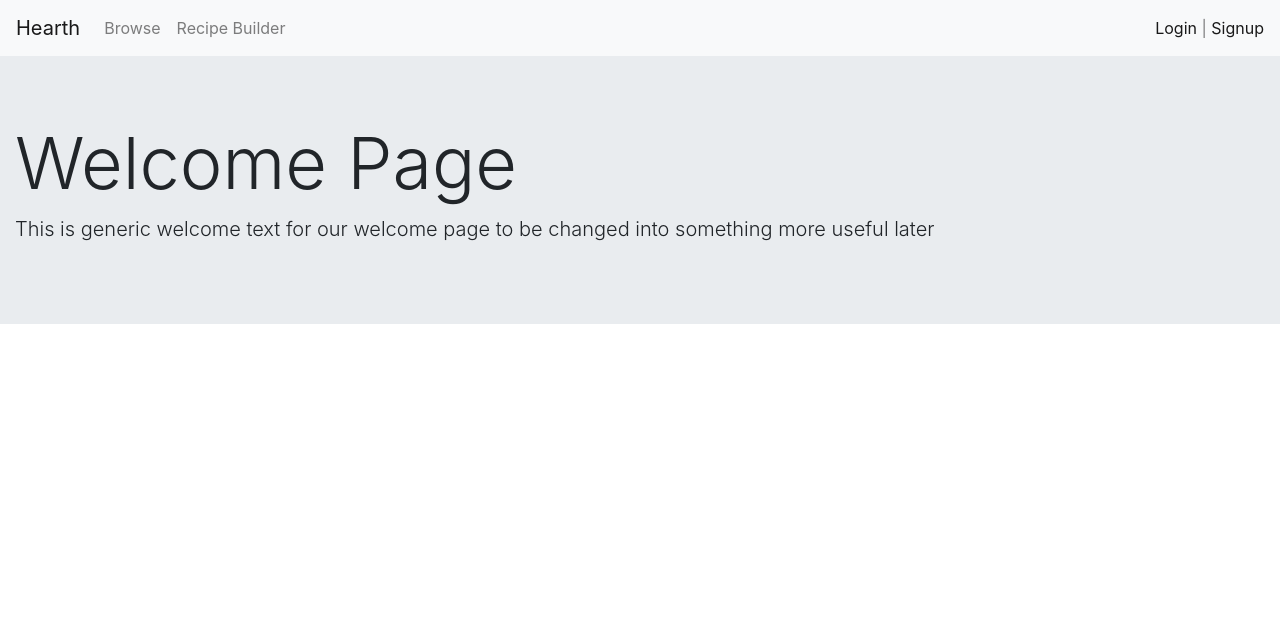
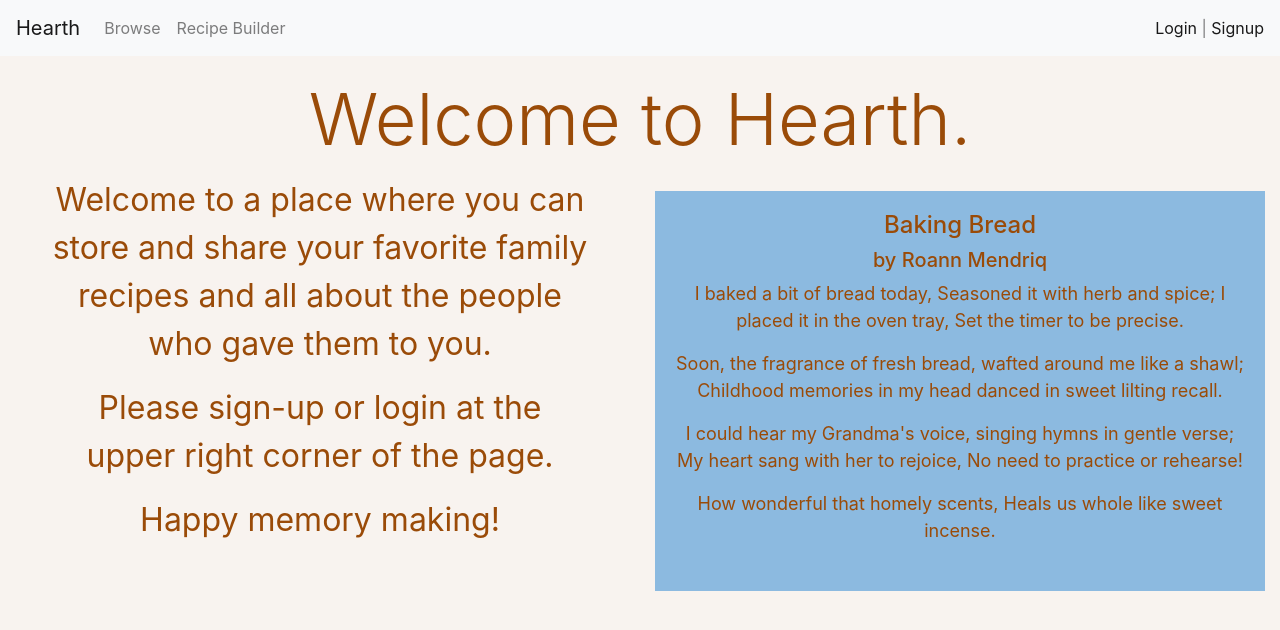
Before and after one commit to Dengelberger/Hearth, a React (Create React App) app in the folder client/: page / in a window 1280 px wide. Shown: the top 630 px of the page. Built offline with nearby package versions, Linux system fonts and the light colour scheme; no server answers.

Commit message:
styled welcome page

```diff
--- /dev/null
+++ b/client/src/components/Poem/Poem.css
@@ -0,0 +1,17 @@
+.poemTitle {
+    text-align: center;
+    font-size: 24px;
+}
+
+.byLine {
+    text-align: center;
+    font-size: 20px;
+}
+.poem {
+    font: Arial;
+    font-size: 18px;
+    margin-top: 35px;
+    color: #9A4B08;
+    background-color: #8CBAE0;
+    border-radius: 30;
+}
--- /dev/null
+++ b/client/src/components/Poem/Poem.js
@@ -0,0 +1,29 @@
+import React from "react";
+import "./Poem.css";
+
+function Poem() {
+    return (
+        <div
+            style={{ height: 400, clear: "both", paddingTop: 20, textAlign: "center" }}
+            className="poem">
+            <h2 className="poemTitle">Baking Bread</h2>
+            <h3 className="byLine"> by Roann Mendriq</h3>
+            <p>I baked a bit of bread today,
+            Seasoned it with herb and spice;
+            I placed it in the oven tray,
+            Set the timer to be precise.</p>
+            <p>Soon, the fragrance of fresh bread,
+            wafted around me like a shawl;
+            Childhood memories in my head
+            danced in sweet lilting recall.</p>
+            <p>I could hear my Grandma's voice,
+            singing hymns in gentle verse;
+            My heart sang with her to rejoice,
+            No need to practice or rehearse!</p>
+            <p>How wonderful that homely scents,
+            Heals us whole like sweet incense.</p>
+        </div>
+    );
+}
+
+export default Poem;
--- /dev/null
+++ b/client/src/components/Poem/index.js
@@ -0,0 +1,3 @@
+import Poem from "./Poem"
+
+export default Poem;
--- /dev/null
+++ b/client/src/components/WelcomeJumbotron/WelcomeJumbotron.css
@@ -0,0 +1,4 @@
+.welcomejumbotron {
+    background-color:#F8F3EF;
+    color: #9A4B08;
+}
--- /dev/null
+++ b/client/src/components/WelcomeJumbotron/WelcomeJumbotron.js
@@ -0,0 +1,15 @@
+import React from "react";
+import "./WelcomeJumbotron.css";
+
+function WelcomeJumbotron({ children }) {
+  return (
+    <div
+      style={{ height: 100, clear: "both", paddingTop: 20, textAlign: "center" }}
+      className="welcomejumbotron"
+    >
+    <h1 className="display-3">Welcome to Hearth.</h1>
+    </div>
+  );
+}
+
+export default WelcomeJumbotron;
--- /dev/null
+++ b/client/src/components/WelcomeJumbotron/index.js
@@ -0,0 +1,3 @@
+import WelcomeJumbotron from "./WelcomeJumbotron"
+
+export default WelcomeJumbotron;
--- /dev/null
+++ b/client/src/components/WelcomeMessage/WelcomeMessage.css
@@ -0,0 +1,7 @@
+.welcomeMessage {
+    font-size: 32px;
+    padding-top: 30px;
+    padding-left: 20px;
+    padding-right: 20px;
+    color: #9A4B08;
+}
--- /dev/null
+++ b/client/src/components/WelcomeMessage/WelcomeMessage.js
@@ -0,0 +1,17 @@
+import React from "react";
+import { Container, Col, Row } from 'reactstrap';
+import "./WelcomeMessage.css";
+
+function WelcomeMessage () {
+return (
+    <Container
+        style={{ height: 200, clear: "both", paddingTop: 20, textAlign: "center" }}
+        className="welcomeMessage">
+        <p>Welcome to a place where you can store and share your favorite family recipes and all about the people who gave them to you.</p>
+        <p>Please sign-up or login at the upper right corner of the page.</p>
+        <p> Happy memory making!</p>
+    </Container>
+);
+}
+
+export default WelcomeMessage;
--- /dev/null
+++ b/client/src/components/WelcomeMessage/index.js
@@ -0,0 +1,3 @@
+import WelcomeMessage from "./WelcomeMessage"
+
+export default WelcomeMessage;
--- a/client/src/pages/Welcome.js
+++ b/client/src/pages/Welcome.js
@@ -1,16 +1,27 @@
 import React from "react";
-import { Jumbotron, Container } from 'reactstrap';
+import { Jumbotron, Container, Col, Row } from 'reactstrap';
 import Navigation from "../components/Navigation"
+import WelcomeJumbotron from "../components/WelcomeJumbotron";
+import Poem from "../components/Poem";
+import WelcomeMessage from "../components/WelcomeMessage";
+import "./welcome.css";
 
 function Welcome(props) {
     return <>
         <Navigation user={props.user} />
-        <Jumbotron fluid>
+        <main class="welcomePage">
+            <WelcomeJumbotron />
             <Container fluid>
-                <h1 className="display-3">Welcome Page</h1>
-                <p className="lead">This is generic welcome text for our welcome page to be changed into something more useful later</p>
+                <Row>
+                    <Col sm="6" id="messageBox">
+                        <WelcomeMessage />
+                    </Col>
+                    <Col sm="6" id="poembox">
+                        <Poem />
+                    </Col>
+                </Row>
             </Container>
-        </Jumbotron>
+        </main>
     </>;
 }
 
--- /dev/null
+++ b/client/src/pages/welcome.css
@@ -0,0 +1,18 @@
+.welcomePage {
+    background-color:#F8F3EF;
+    height: 800px;
+}
+
+.banner {
+    background-color:#F8F3EF;
+}
+
+p {
+    padding-left: 20px;
+    padding-right: 20px;
+}
+
+.poembox {
+    background-color: #6288A8;
+
+}
```
Also changed, not shown: client/src/components/Jumbotron/index.js (deleted, +0 -14 lines), 2 other files (tests, documents, lock files or other folders).
